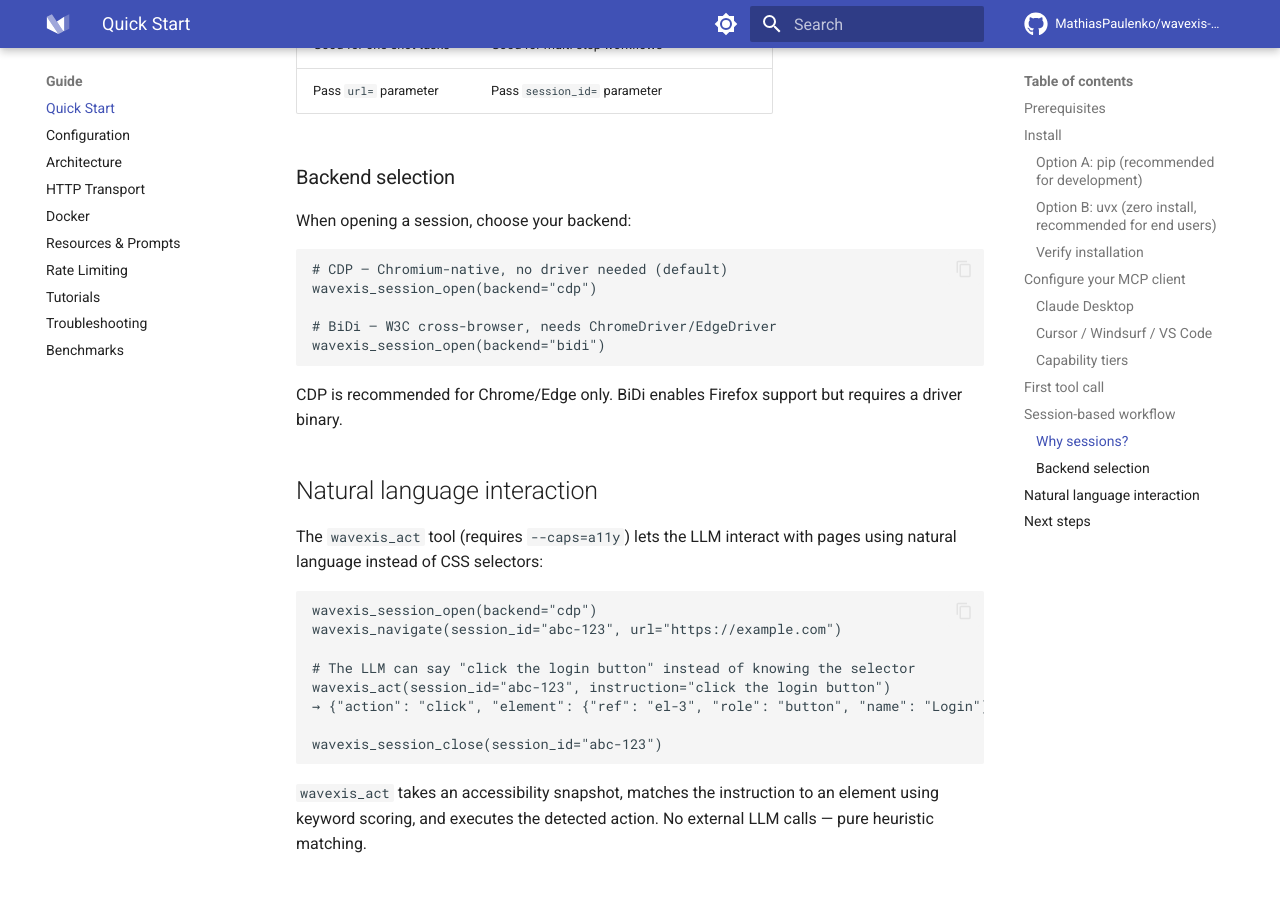
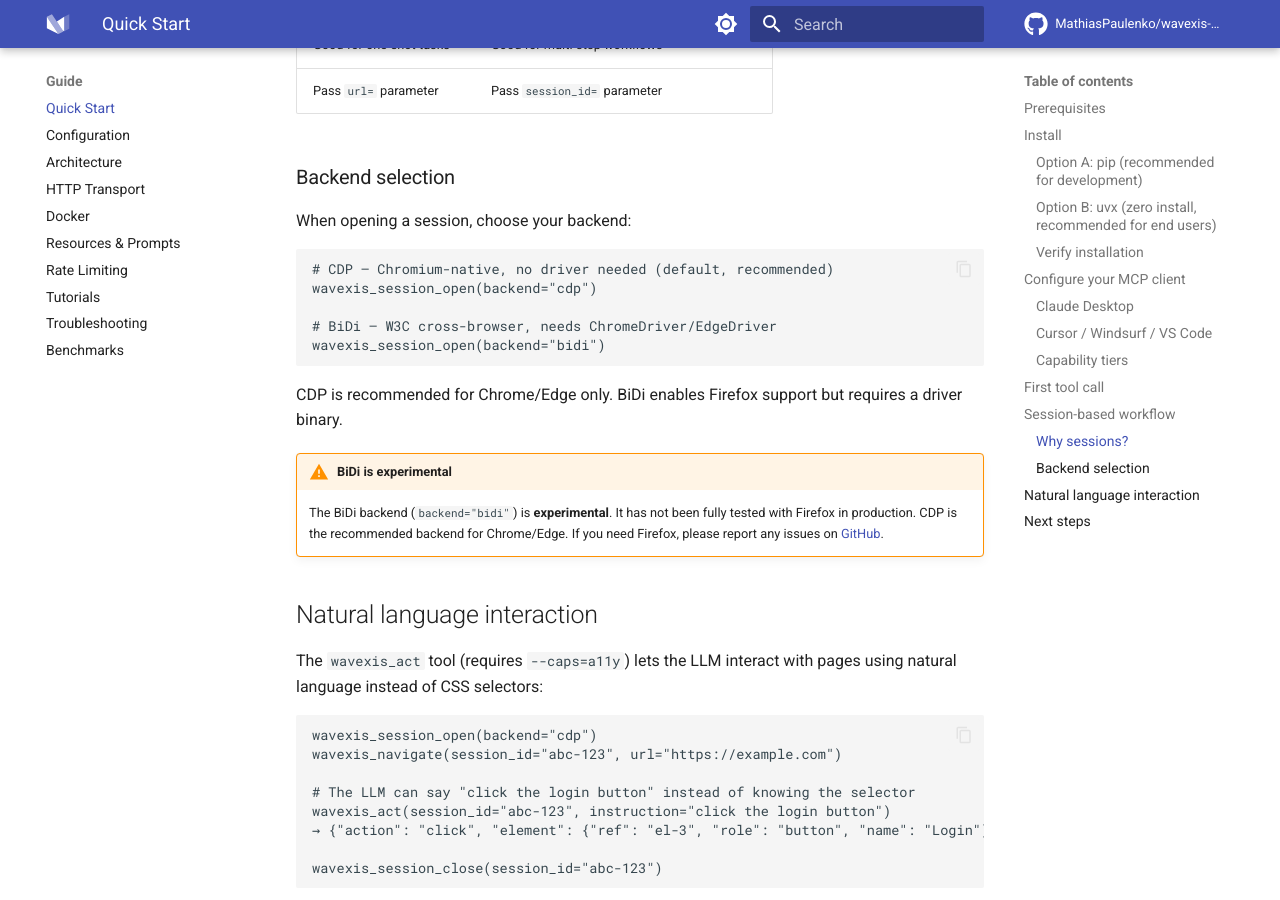
Before and after one commit to MathiasPaulenko/wavexis-mcp, an MkDocs documentation site: the page built from docs/quickstart.md, in a window 1280 px wide and 900 px high, scrolled down 4085 px. Built offline with MkDocs 1.6.1 and Material for MkDocs 9.7.7, drawn with Linux system fonts in a browser that asks for light colours; comment, search, counter and statistics services are not loaded.

Commit message:
ci: add E2E test job and mark BiDi backend as experimental
- Add e2e-tests job in CI with real Chrome, strict (no continue-on-error) (G-2)

- Mark BiDi backend as experimental in quickstart, configuration, architecture, index, and server instructions (G-3)

- Bump version to 1.6.20

````diff
--- a/docs/quickstart.md
+++ b/docs/quickstart.md
@@ -173,7 +173,7 @@ wavexis_session_close(session_id="abc-123")
 When opening a session, choose your backend:
 
 ```text
-# CDP — Chromium-native, no driver needed (default)
+# CDP — Chromium-native, no driver needed (default, recommended)
 wavexis_session_open(backend="cdp")
 
 # BiDi — W3C cross-browser, needs ChromeDriver/EdgeDriver
@@ -181,6 +181,12 @@ wavexis_session_open(backend="bidi")
 ```
 
 CDP is recommended for Chrome/Edge only. BiDi enables Firefox support but requires a driver binary.
+
+!!! warning "BiDi is experimental"
+    The BiDi backend (`backend="bidi"`) is **experimental**. It has not been
+    fully tested with Firefox in production. CDP is the recommended backend
+    for Chrome/Edge. If you need Firefox, please report any issues on
+    [GitHub](https://github.com/MathiasPaulenko/wavexis-mcp/issues).
 
 ## Natural language interaction
 
--- a/wavexis_mcp/__init__.py
+++ b/wavexis_mcp/__init__.py
@@ -13,7 +13,7 @@ from wavexis_mcp.errors import (
 )
 from wavexis_mcp.session import BrowserSession, SessionManager
 
-__version__ = "1.6.19"
+__version__ = "1.6.20"
 
 __all__ = [
     "BackendError",
````
Also changed, not shown: CHANGELOG.md (+10 -0 lines), docs/architecture.md (+2 -2 lines), docs/configuration.md (+7 -1 lines), docs/index.md (+1 -1 lines), 2 other files.
